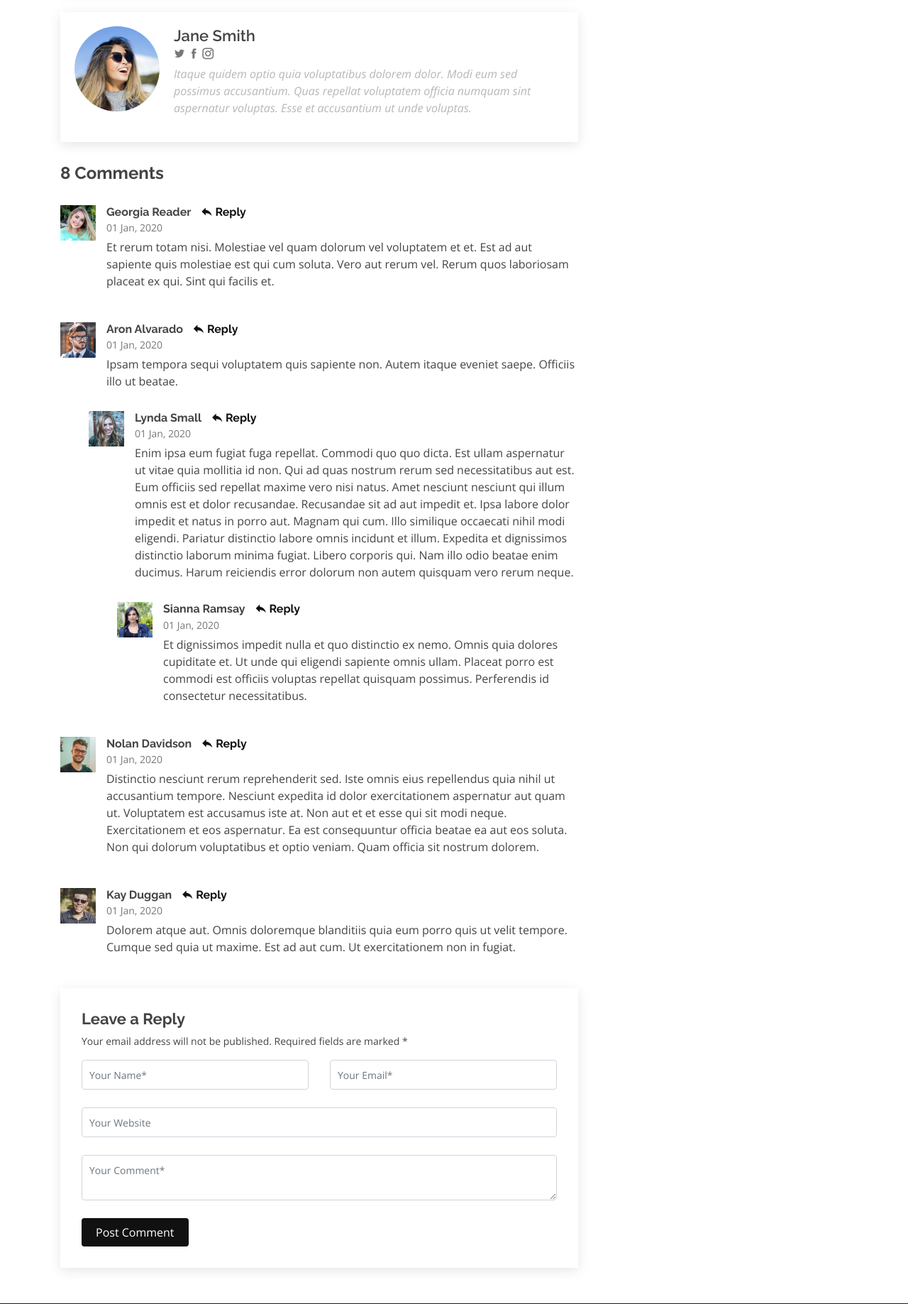
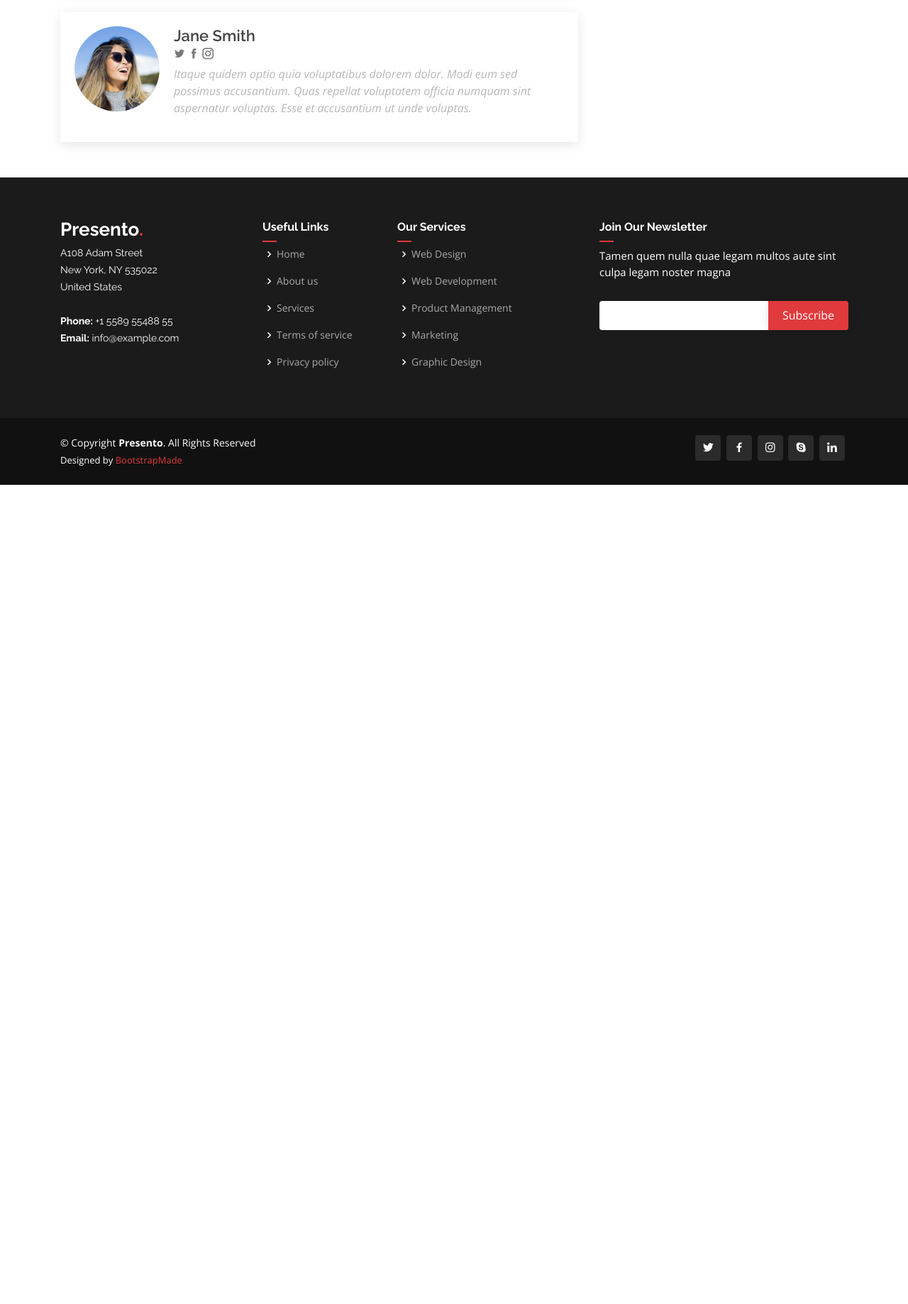
Before and after one commit to jocelyn4112/useventing, a Flask app: template templates/vis1.html in a window 1280 px wide. Shown: the part 2520-4357 px from the top of the page at 71% size. After the commit the page ends 3203 px from the top, so only its background shows below. Run offline with Flask 2, Linux system fonts and the light colour scheme; the template is opened without the code that fills it, so the values that code supplies are empty; some libraries are stand-ins or nearby versions.

Commit message:
Vis 2 pages

```diff
--- a/templates/vis1.html
+++ b/templates/vis1.html
@@ -207,76 +207,13 @@
               </p>
             </div><!-- End blog author bio -->
 
-            <div class="blog-comments">
 
-              <h4 class="comments-count">8 Comments</h4>
 
-              <div id="comment-1" class="comment clearfix">
-                <img src="../static/img/blog/comments-1.jpg" class="comment-img  float-left" alt="">
-                <h5><a href="">Georgia Reader</a> <a href="#" class="reply"><i class="icofont-reply"></i> Reply</a></h5>
-                <time datetime="2020-01-01">01 Jan, 2020</time>
-                <p>
-                  Et rerum totam nisi. Molestiae vel quam dolorum vel voluptatem et et. Est ad aut sapiente quis molestiae est qui cum soluta.
-                  Vero aut rerum vel. Rerum quos laboriosam placeat ex qui. Sint qui facilis et.
-                </p>
-              </div><!-- End comment #1 -->
 
-              <div id="comment-2" class="comment clearfix">
-                <img src="../static/img/blog/comments-2.jpg" class="comment-img  float-left" alt="">
-                <h5><a href="">Aron Alvarado</a> <a href="#" class="reply"><i class="icofont-reply"></i> Reply</a></h5>
-                <time datetime="2020-01-01">01 Jan, 2020</time>
-                <p>
-                  Ipsam tempora sequi voluptatem quis sapiente non. Autem itaque eveniet saepe. Officiis illo ut beatae.
-                </p>
 
-                <div id="comment-reply-1" class="comment comment-reply clearfix">
-                  <img src="../static/img/blog/comments-3.jpg" class="comment-img  float-left" alt="">
-                  <h5><a href="">Lynda Small</a> <a href="#" class="reply"><i class="icofont-reply"></i> Reply</a></h5>
-                  <time datetime="2020-01-01">01 Jan, 2020</time>
-                  <p>
-                    Enim ipsa eum fugiat fuga repellat. Commodi quo quo dicta. Est ullam aspernatur ut vitae quia mollitia id non. Qui ad quas nostrum rerum sed necessitatibus aut est. Eum officiis sed repellat maxime vero nisi natus. Amet nesciunt nesciunt qui illum omnis est et dolor recusandae.
 
-                    Recusandae sit ad aut impedit et. Ipsa labore dolor impedit et natus in porro aut. Magnam qui cum. Illo similique occaecati nihil modi eligendi. Pariatur distinctio labore omnis incidunt et illum. Expedita et dignissimos distinctio laborum minima fugiat.
 
-                    Libero corporis qui. Nam illo odio beatae enim ducimus. Harum reiciendis error dolorum non autem quisquam vero rerum neque.
-                  </p>
-
-                  <div id="comment-reply-2" class="comment comment-reply clearfix">
-                    <img src="../static/img/blog/comments-4.jpg" class="comment-img  float-left" alt="">
-                    <h5><a href="">Sianna Ramsay</a> <a href="#" class="reply"><i class="icofont-reply"></i> Reply</a></h5>
-                    <time datetime="2020-01-01">01 Jan, 2020</time>
-                    <p>
-                      Et dignissimos impedit nulla et quo distinctio ex nemo. Omnis quia dolores cupiditate et. Ut unde qui eligendi sapiente omnis ullam. Placeat porro est commodi est officiis voluptas repellat quisquam possimus. Perferendis id consectetur necessitatibus.
-                    </p>
-
-                  </div><!-- End comment reply #2-->
-
-                </div><!-- End comment reply #1-->
-
-              </div><!-- End comment #2-->
-
-              <div id="comment-3" class="comment clearfix">
-                <img src="../static/img/blog/comments-5.jpg" class="comment-img  float-left" alt="">
-                <h5><a href="">Nolan Davidson</a> <a href="#" class="reply"><i class="icofont-reply"></i> Reply</a></h5>
-                <time datetime="2020-01-01">01 Jan, 2020</time>
-                <p>
-                  Distinctio nesciunt rerum reprehenderit sed. Iste omnis eius repellendus quia nihil ut accusantium tempore. Nesciunt expedita id dolor exercitationem aspernatur aut quam ut. Voluptatem est accusamus iste at.
-                  Non aut et et esse qui sit modi neque. Exercitationem et eos aspernatur. Ea est consequuntur officia beatae ea aut eos soluta. Non qui dolorum voluptatibus et optio veniam. Quam officia sit nostrum dolorem.
-                </p>
-
-              </div><!-- End comment #3 -->
-
-              <div id="comment-4" class="comment clearfix">
-                <img src="../static/img/blog/comments-6.jpg" class="comment-img  float-left" alt="">
-                <h5><a href="">Kay Duggan</a> <a href="#" class="reply"><i class="icofont-reply"></i> Reply</a></h5>
-                <time datetime="2020-01-01">01 Jan, 2020</time>
-                <p>
-                  Dolorem atque aut. Omnis doloremque blanditiis quia eum porro quis ut velit tempore. Cumque sed quia ut maxime. Est ad aut cum. Ut exercitationem non in fugiat.
-                </p>
-
-              </div><!-- End comment #4 -->
-
-              <div class="reply-form">
+              <!-- <div class="reply-form">
                 <h4>Leave a Reply</h4>
                 <p>Your email address will not be published. Required fields are marked * </p>
                 <form action="">
@@ -300,7 +237,7 @@
                   </div>
                   <button type="submit" class="btn btn-primary">Post Comment</button>
 
-                </form>
+                </form> -->
 
               </div>
 
@@ -318,9 +255,11 @@
                   <input type="text">
                   <button type="submit"><i class="icofont-search"></i></button>
                 </form>
-              </div><!-- End sidebar search formn-->
+              </div>
 
-              <h3 class="sidebar-title">Categories</h3>
+              <!-End sidebar search formn-->
+
+              <!--<h3 class="sidebar-title">Categories</h3>
               <div class="sidebar-item categories">
                 <ul>
                   <li><a href="#">General <span>(25)</span></a></li>
@@ -330,7 +269,9 @@
                   <li><a href="#">Creative <span>(8)</span></a></li>
                   <li><a href="#">Educaion <span>(14)</span></a></li>
                 </ul>
-              </div><!-- End sidebar categories-->
+              </div>
+
+              <!-End sidebar categories-->
 <!--
               <h3 class="sidebar-title">Recent Posts</h3>
               <div class="sidebar-item recent-posts">
```
Also changed, not shown: templates/vis2.html (renamed from templates/inner-page.html, +1 -6 lines).
